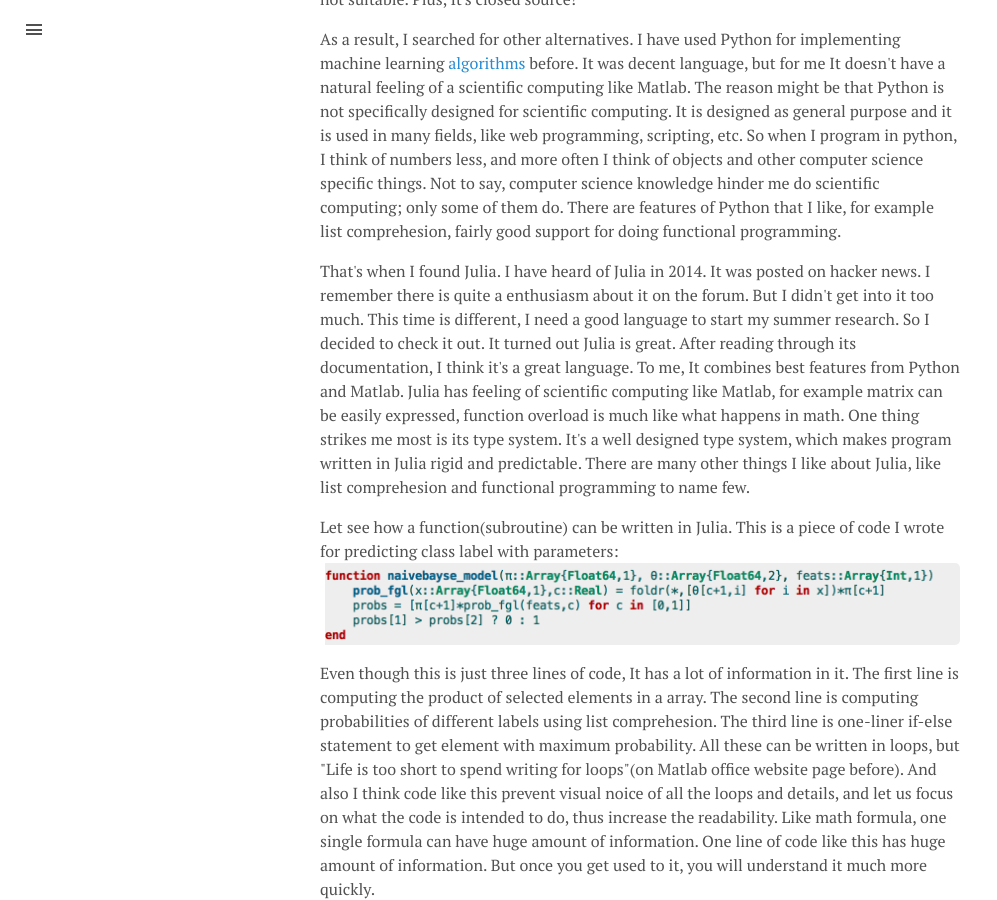
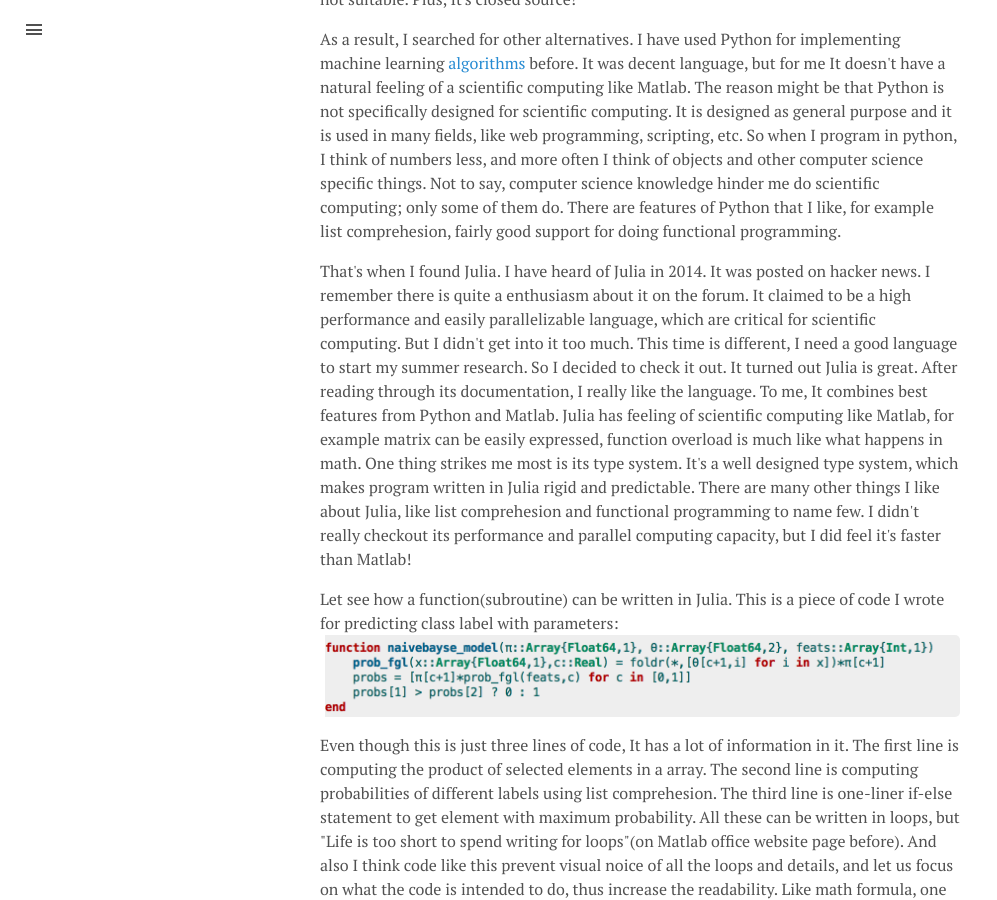
Before and after one commit to cjackie/cjackie.github.com, a Jekyll site: the page built from _posts/2015-06-17-julia.md, in a window 1280 px wide and 900 px high, scrolled down 503 px. Shown: the whole window, without its empty margins (0-997 px from the left). Built offline with Jekyll 4.4.1, drawn with Linux system fonts in a browser that asks for light colours; comment, search, counter and statistics services are not loaded.

Commit message:
mention performance and parallel computing

```diff
--- a/_posts/2015-06-17-julia.md
+++ b/_posts/2015-06-17-julia.md
@@ -14,7 +14,7 @@
 As a result, I searched for other alternatives. I have used Python for implementing machine learning <a href="https://github.com/cjackie/machine_learning" target="_blank">algorithms</a> before. It was decent language, but for me It doesn't have a natural feeling of a scientific computing like Matlab. The reason might be that Python is not specifically designed for scientific computing. It is designed as general purpose and it is used in many fields, like web programming, scripting, etc. So when I program in python, I  think of numbers less, and more often I think of objects and other computer science specific things. Not to say, computer science knowledge hinder me do scientific computing; only some of them do. There are features of Python that I like, for example list comprehesion, fairly good support for doing functional programming.
 </p>
 <p>
-That's when I found Julia. I have heard of Julia in 2014. It was posted on hacker news. I remember there is quite a enthusiasm about it on the forum. But I didn't get into it too much. This time is different, I need a good language to start my summer research. So I decided to check it out. It turned out Julia is great. After reading through its documentation, I think it's a great language. To me, It combines best features from Python and Matlab. Julia has feeling of scientific computing like Matlab, for example matrix can be easily expressed, function overload is much like what happens in math. One thing strikes me most is its type system. It's a well designed type system, which makes program written in Julia rigid and predictable. There are many other things I like about Julia, like list comprehesion and functional programming to name few.
+That's when I found Julia. I have heard of Julia in 2014. It was posted on hacker news. I remember there is quite a enthusiasm about it on the forum. It claimed to be a high performance and easily parallelizable language, which are critical for scientific computing. But I didn't get into it too much. This time is different, I need a good language to start my summer research. So I decided to check it out. It turned out Julia is great. After reading through its documentation, I really like the language. To me, It combines best features from Python and Matlab. Julia has feeling of scientific computing like Matlab, for example matrix can be easily expressed, function overload is much like what happens in math. One thing strikes me most is its type system. It's a well designed type system, which makes program written in Julia rigid and predictable. There are many other things I like about Julia, like list comprehesion and functional programming to name few. I didn't really checkout its performance and parallel computing capacity, but I did feel it's faster than Matlab!
 </p>
 <p>
 Let see how a function(subroutine) can be written in Julia. This is a piece of code I wrote for predicting class label with parameters:<br>
```
